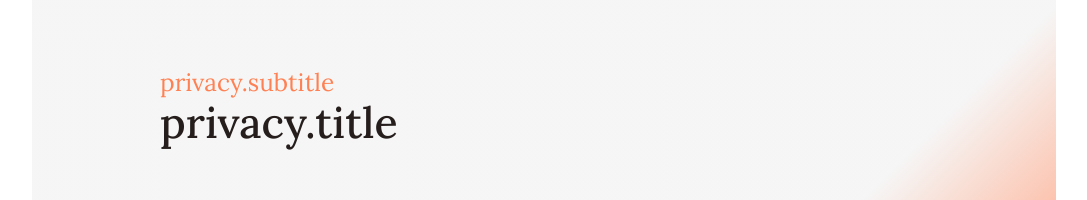
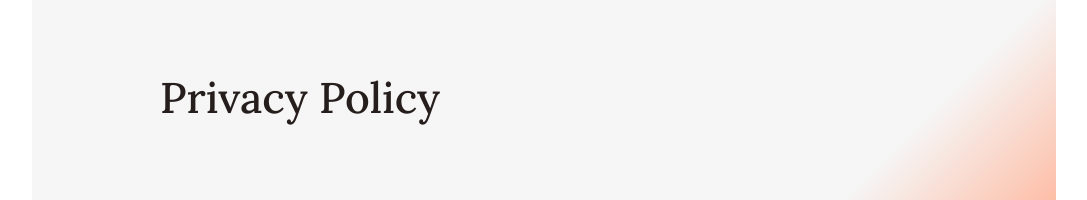
Before and after one commit to bitfox-git/hapro-site, a Next.js app: page /en/privacy in a window 1280 px wide. Shown: the part 218-418 px from the top of the page, without its empty margins (96-1183 px from the left). Built offline with nearby package versions, Linux system fonts and the light colour scheme.

Commit message:
translations added

```diff
--- a/messages/en.json
+++ b/messages/en.json
@@ -137,6 +137,9 @@
     "terms": {
         "title": "Terms of Service"
     },
+    "privacy": {
+        "title": "Privacy Policy"
+    },
     "footer": {
         "company": "Company",
         "about": "About Us",
--- a/messages/nl.json
+++ b/messages/nl.json
@@ -137,6 +137,9 @@
     "terms": {
         "title": "Algemene Voorwaarden"
     },
+    "privacy": {
+        "title": "Privacybeleid"
+    },
     "footer": {
         "company": "Bedrijf",
         "about": "Over Ons",
--- a/src/app/[locale]/privacy/components/PrivacyClient.tsx
+++ b/src/app/[locale]/privacy/components/PrivacyClient.tsx
@@ -14,11 +14,7 @@ export default async function PrivacyClient({ privacy }: PrivacyClientProps) {
         <div className={styles.container}>
             <div className={styles.hero}>
                 <div className={styles.heroContent}>
-                    <TitleSubtitle
-                        title={t("title")}
-                        subtitle={t("subtitle")}
-                        large
-                    />
+                    <TitleSubtitle title={t("title")} large />
                 </div>
             </div>
 
```
